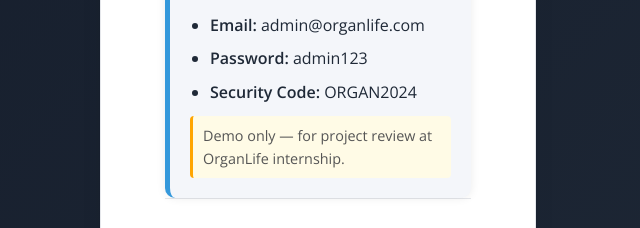
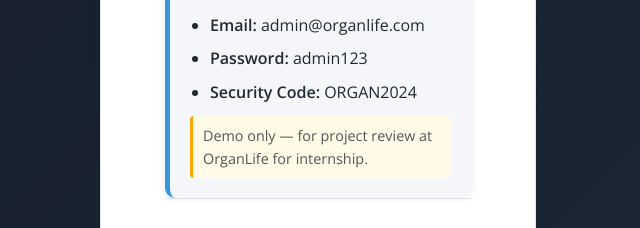
Before and after one commit to kadvsk2006/Organ-donation-management-system, a website: page public/admin.html in a window 1280 px wide. Shown: the part 1224-1452 px from the top of the page, 322-962 px from the left. Drawn offline with nearby package versions, Linux system fonts and the light colour scheme.

Commit message:
Update admin.html

```diff
--- a/public/admin.html
+++ b/public/admin.html
@@ -92,7 +92,7 @@
               <li><b>Password:</b> admin123</li>
               <li><b>Security Code:</b> ORGAN2024</li>
             </ul>
-            <div class="note-footer">Demo only — for project review at OrganLife internship.</div>
+            <div class="note-footer">Demo only — for project review at OrganLife for internship.</div>
           </div>
         </div>
 
```
